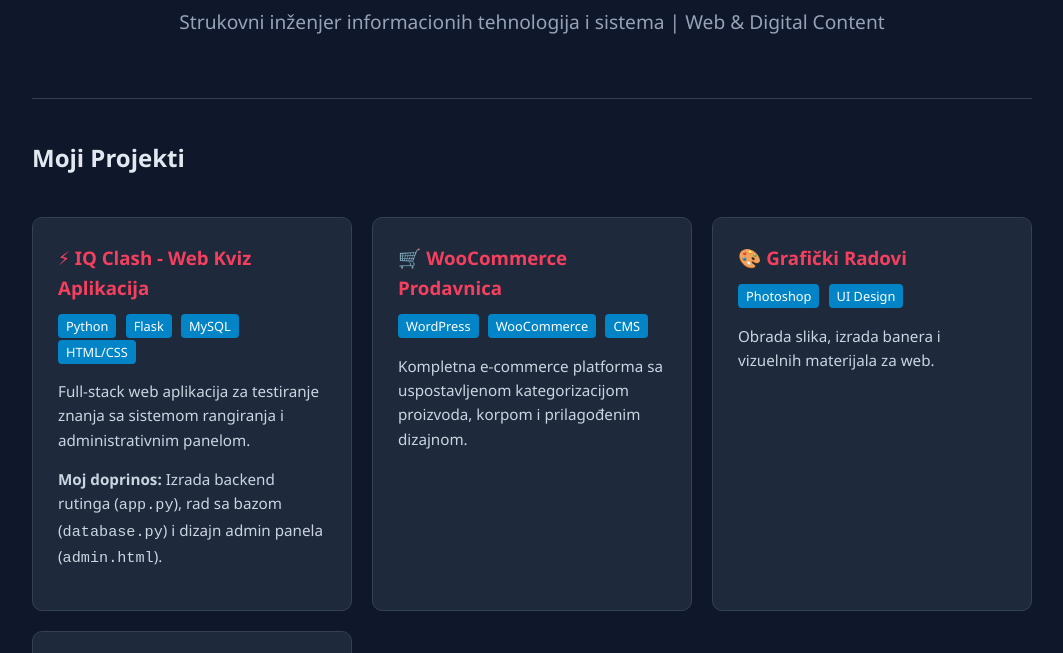
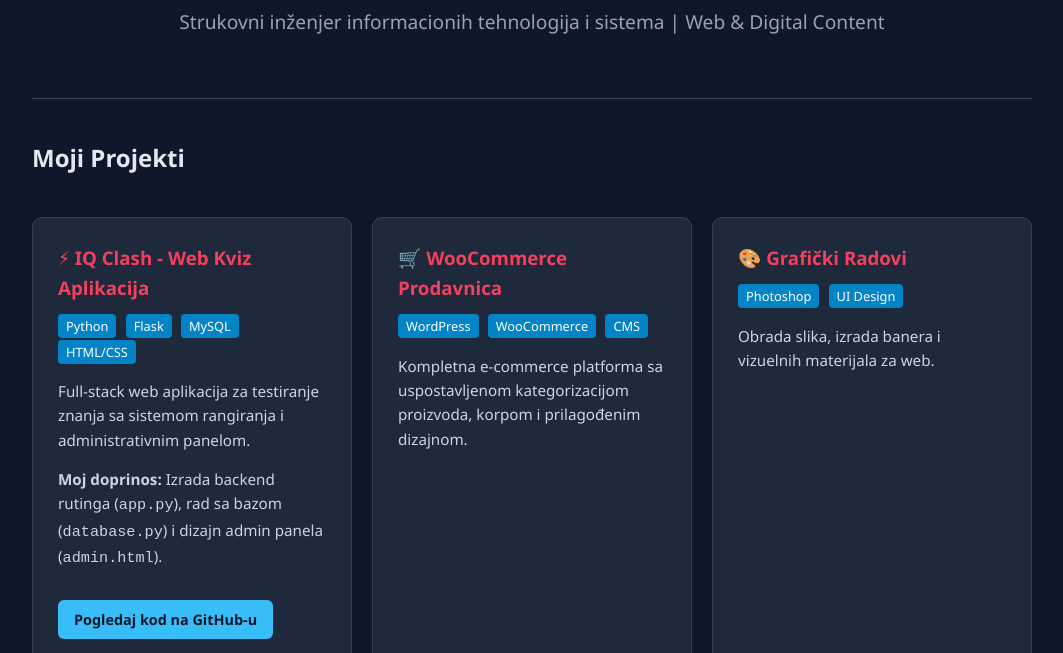
Before and after one commit to aleksandar755/aleksandar755.github.io, a plain HTML site: page index.html in a window 1280 px wide. Shown: the part 147-800 px from the top of the page, without its empty margins (108-1171 px from the left). Drawn offline with Linux system fonts and the light colour scheme.

Commit message:
Update index.html

```diff
--- a/index.html
+++ b/index.html
@@ -44,6 +44,7 @@
                 </div>
                 <p>Full-stack web aplikacija za testiranje znanja sa sistemom rangiranja i administrativnim panelom.</p>
                 <p><strong>Moj doprinos:</strong> Izrada backend rutinga (<code>app.py</code>), rad sa bazom (<code>database.py</code>) i dizajn admin panela (<code>admin.html</code>).</p>
+                <a href="https://github.com/aleksandar755/aleksandar755.github.io" target="_blank" class="btn" style="margin-top: 15px;">Pogledaj kod na GitHub-u</a>
             </div>
 
             <!-- Projekat 2: WordPress -->
```
